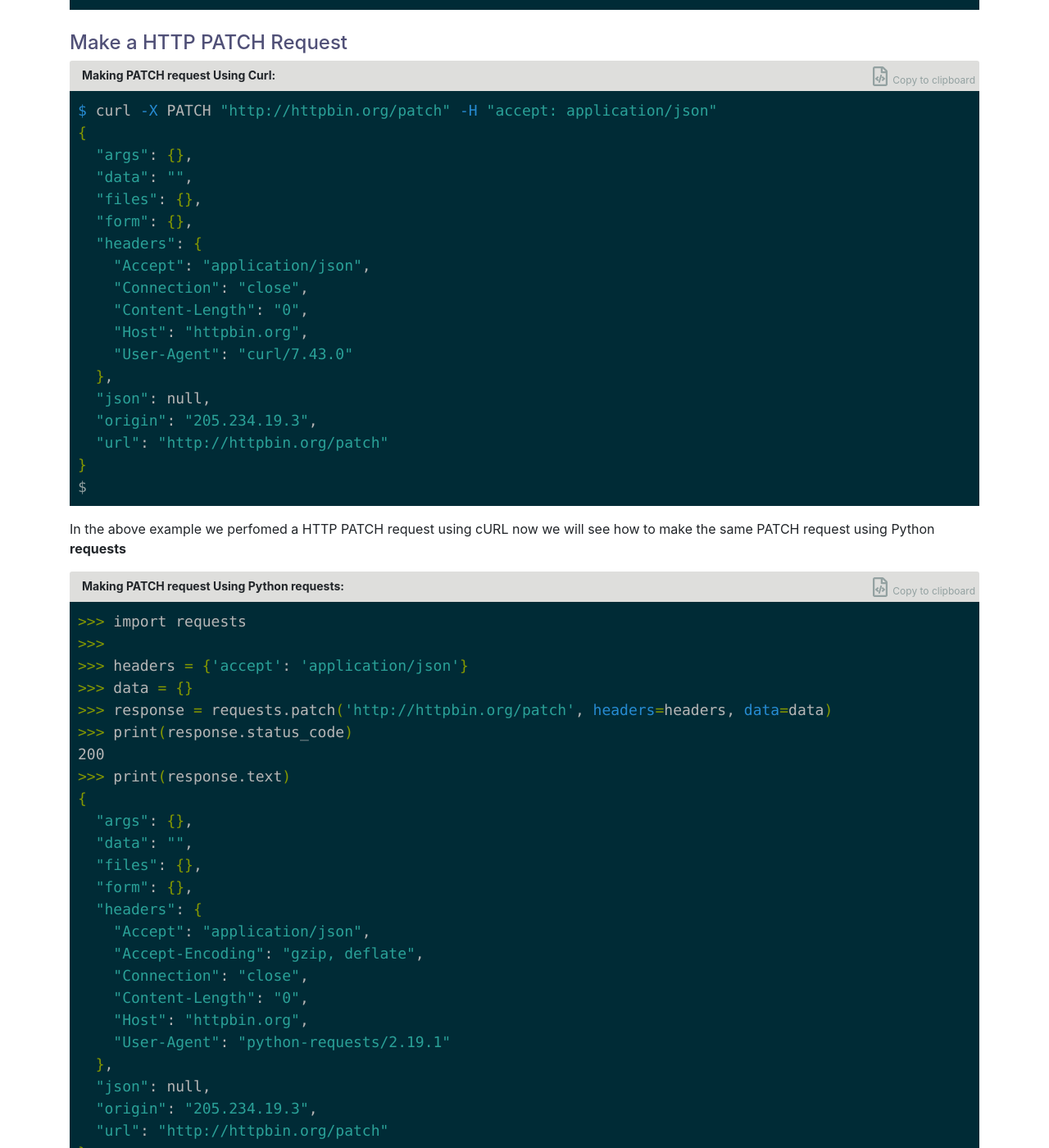
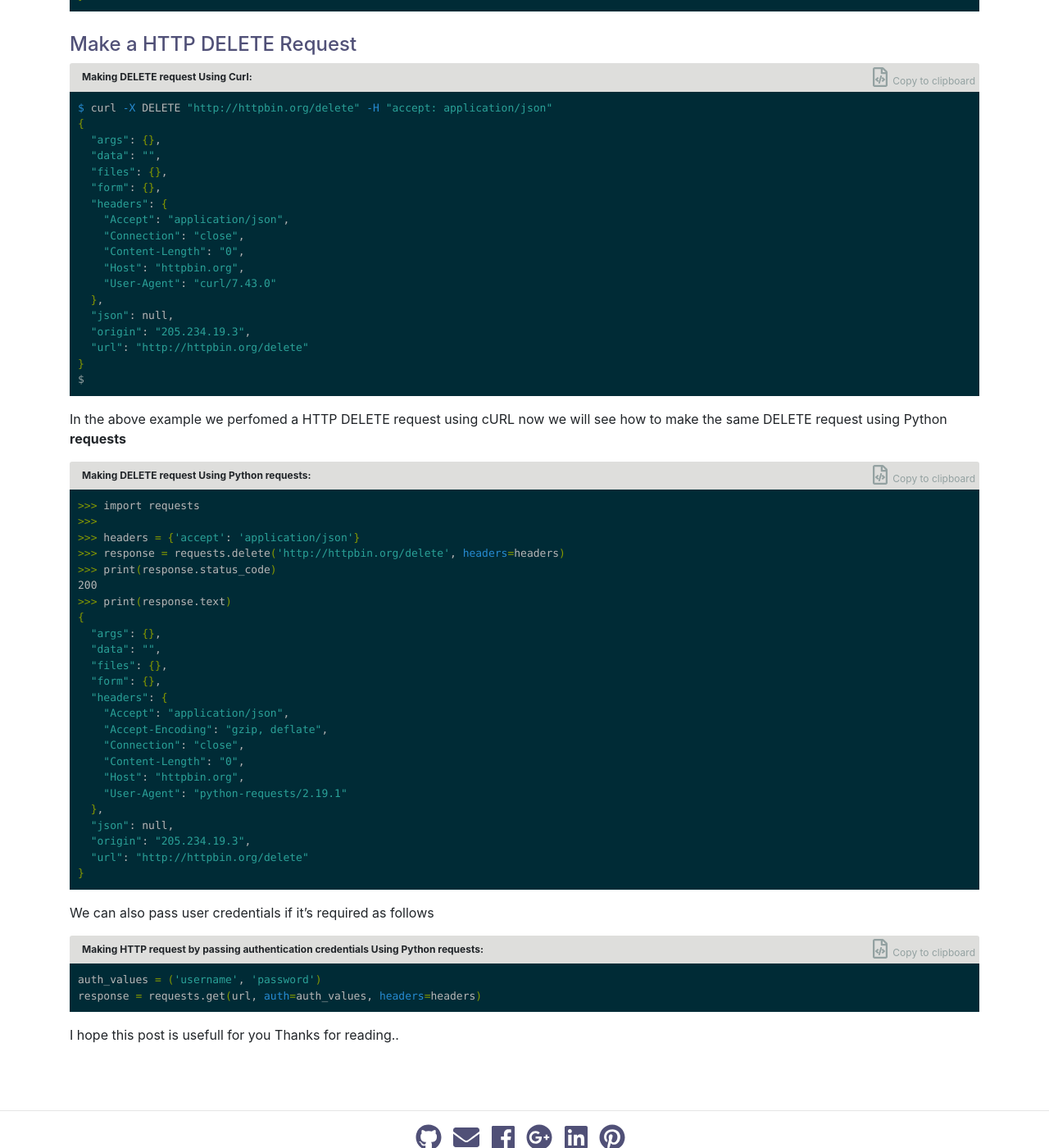
Before and after one commit to gopikrishna-a/gopikrishna-a.github.io.old, a Jekyll site: the page built from _posts/2018-09-26-Python-Requests-Module.md, in a window 1280 px wide and 1400 px high, scrolled down 5598 px. Shown: the whole window at 82% size. Built offline with Jekyll 4.4.1, drawn with Linux system fonts in a browser that asks for light colours; nearby versions of some CDN libraries; some of the changed text lies outside the part shown.

Commit message:
Added content to Usage of python requests module

```diff
--- a/_posts/2018-09-26-Python-Requests-Module.md
+++ b/_posts/2018-09-26-Python-Requests-Module.md
@@ -5,7 +5,7 @@ summary: We'll see how to use requests module in python to send HTTP/S Requests
 
 ---
 
-Hi There, In this post we'll see how to send HTPP/S requests using requests module
+Hi There, In this post we'll see how to send HTPP/S requests using Python **requests** module
 
 #### What is Requests
 **Requests** is an Apache2 Licensed HTTP library, written in Python. In programming, a library is a collection or pre-configured selection of routines, functions, and operations that a program can use. These elements are often referred to as modules, and stored in object format.
@@ -64,10 +64,9 @@ headers = {'Content-Type' : 'application/json', 'Accept' : 'application/json'}
 response = requests.get(‘http://httpbin.org/get’, headers=headers)
 {% endhighlight %}
 
+Before you can do anything with the response content, it’s a good to check the current status code of the request that we made.
+
 ##### Working with Response Code
-
-
-Before you can do anything with the response content, it’s a good to check the current status code of the request that we made.
 
 {% highlight Bash %}
 >>> import requests
@@ -99,8 +98,6 @@ After a web server returns a response, you can collect the content you need. Thi
   "origin": "205.234.19.3",
   "url": "http://httpbin.org/get"
 }
-
->>>
 {% endhighlight %}
 
 #### Make a HTTP POST Request
@@ -157,7 +154,6 @@ In the above example we perfomed a HTTP POST request using cURL now we will see
   "origin": "205.234.19.3",
   "url": "http://httpbin.org/post"
 }
-
 {% endhighlight %}
 
 **Note:** Usually for POST request we need to pass some data but here in my case I don't need to pass any data that's why I made data = {} as empty dict
@@ -217,8 +213,6 @@ In the above example we perfomed a HTTP PUT request using cURL now we will see h
   "origin": "205.234.19.3",
   "url": "http://httpbin.org/put"
 }
-
->>>
 {% endhighlight %}
 
 
@@ -276,6 +270,71 @@ In the above example we perfomed a HTTP PATCH request using cURL now we will see
   "origin": "205.234.19.3",
   "url": "http://httpbin.org/patch"
 }
+{% endhighlight %}
 
+#### Make a HTTP DELETE Request
+
+##### Making DELETE request Using Curl:
+
+{% highlight Bash %}
+$ curl -X DELETE "http://httpbin.org/delete" -H "accept: application/json"
+{
+  "args": {},
+  "data": "",
+  "files": {},
+  "form": {},
+  "headers": {
+    "Accept": "application/json",
+    "Connection": "close",
+    "Content-Length": "0",
+    "Host": "httpbin.org",
+    "User-Agent": "curl/7.43.0"
+  },
+  "json": null,
+  "origin": "205.234.19.3",
+  "url": "http://httpbin.org/delete"
+}
+$
+{% endhighlight %}
+
+In the above example we perfomed a HTTP DELETE request using cURL now we will see how to make the same DELETE request using Python **requests**
+
+##### Making DELETE request Using Python requests:
+{% highlight Bash %}
+>>> import requests
 >>>
+>>> headers = {'accept': 'application/json'}
+>>> response = requests.delete('http://httpbin.org/delete', headers=headers)
+>>> print(response.status_code)
+200
+>>> print(response.text)
+{
+  "args": {},
+  "data": "",
+  "files": {},
+  "form": {},
+  "headers": {
+    "Accept": "application/json",
+    "Accept-Encoding": "gzip, deflate",
+    "Connection": "close",
+    "Content-Length": "0",
+    "Host": "httpbin.org",
+    "User-Agent": "python-requests/2.19.1"
+  },
+  "json": null,
+  "origin": "205.234.19.3",
+  "url": "http://httpbin.org/delete"
+}
 {% endhighlight %}
+
+We can also pass user credentials if it's required as follows
+
+##### Making HTTP request by passing authentication credentials Using Python requests:
+{% highlight Bash %}
+auth_values = ('username', 'password')
+response = requests.get(url, auth=auth_values, headers=headers)
+{% endhighlight %}
+
+
+
+I hope this post is usefull for you Thanks for reading..
--- a/css/custom/includes/_post.scss
+++ b/css/custom/includes/_post.scss
@@ -18,7 +18,7 @@
 
   h5 {
     background: none repeat scroll 0% 0% $code-heading-background;
-    font-size: 14px;
+    font-size: 12px;
     font-weight: bold;
     padding: 10px 15px;
     margin-bottom: 0px;
@@ -27,7 +27,7 @@
 
   .highlight {
     pre {
-      font-size: 18px;
+      font-size: 13px;
       padding: 10px;
       code {
         color: $code-text-color;
```
Also changed, not shown: 2 other files.
